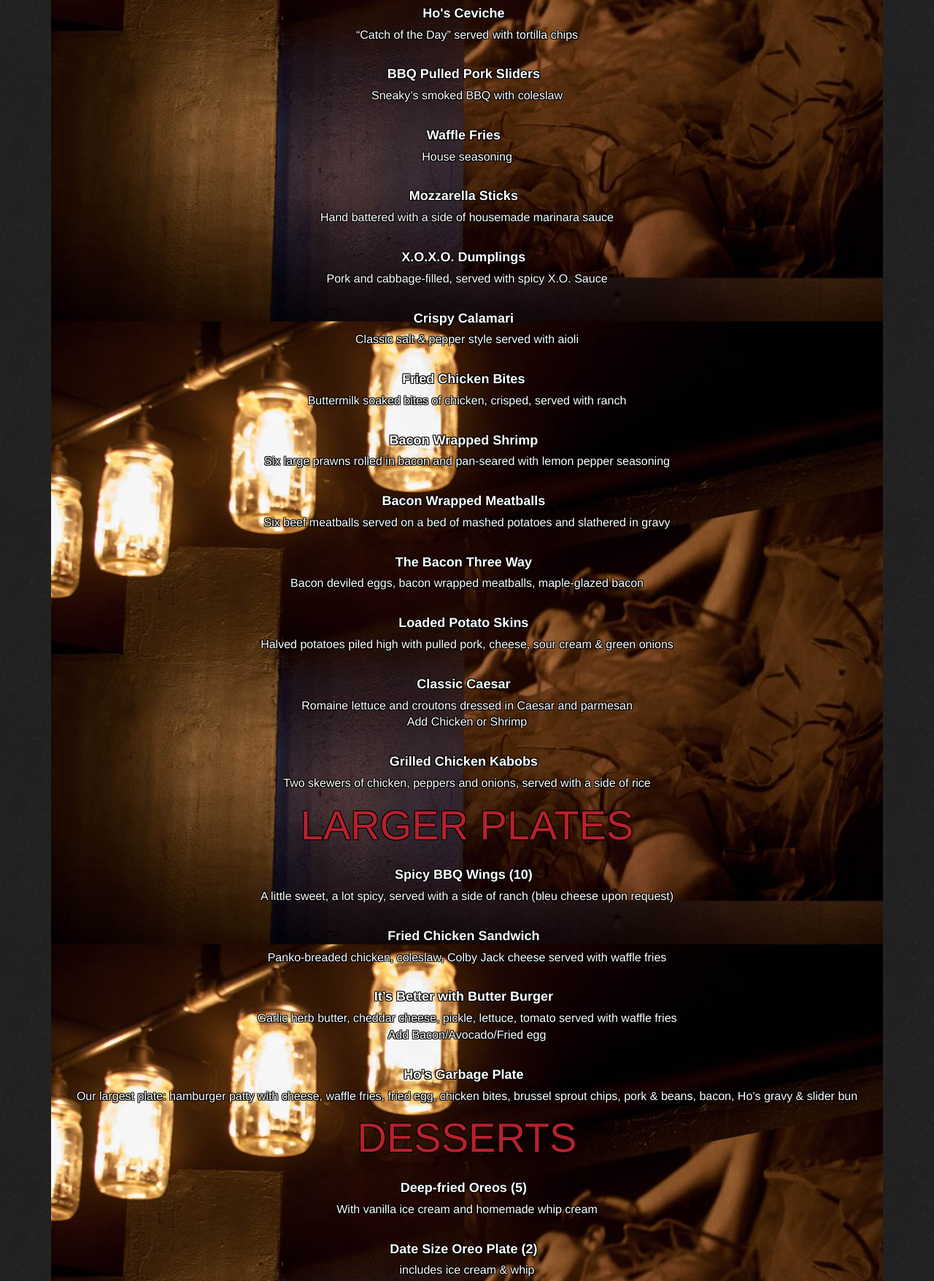
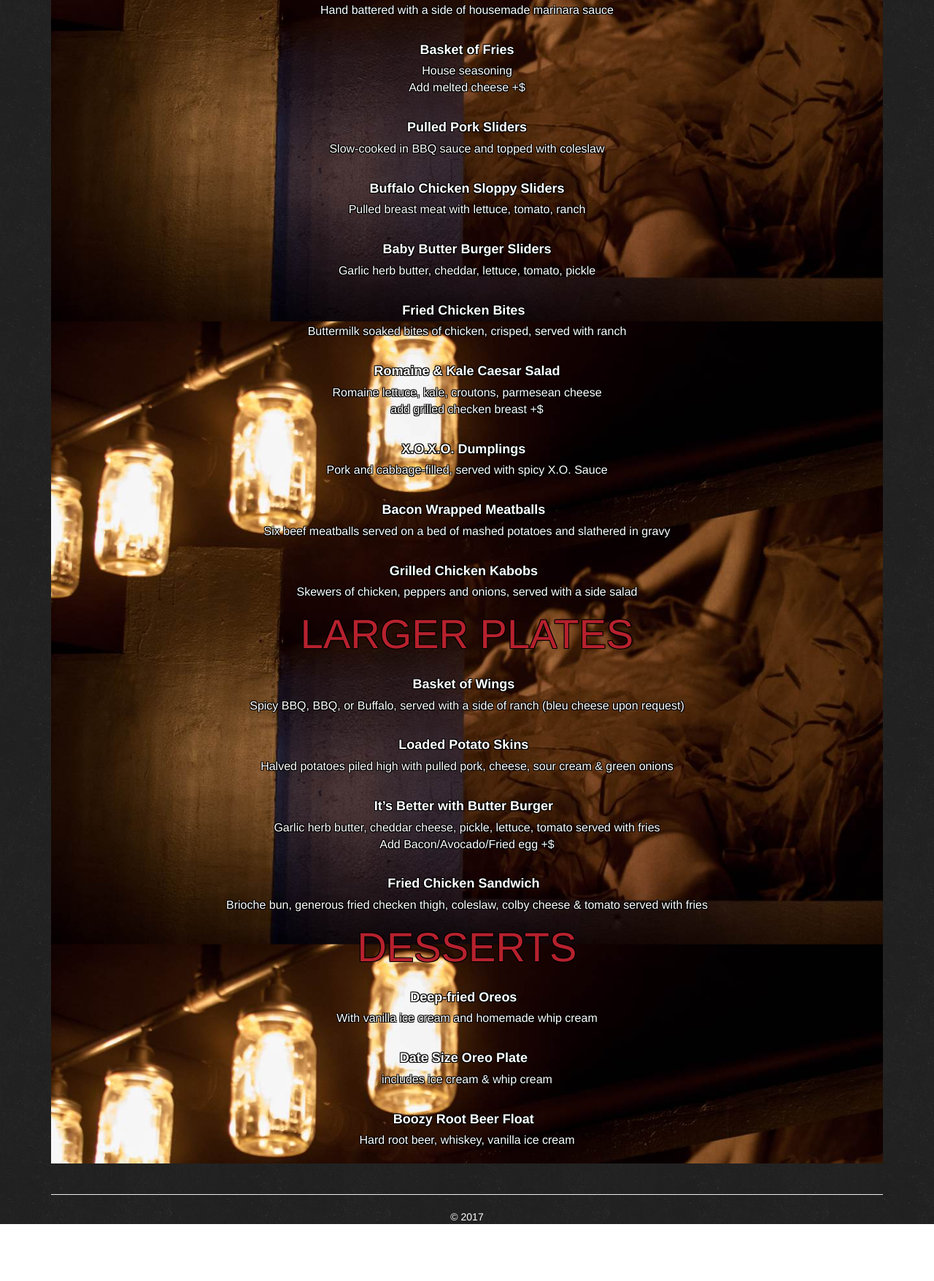
Before and after one commit to ctstone/tavern, a website: page www/menu.html in a window 1280 px wide. Shown: the part 550-2305 px from the top of the page at 73% size. After the commit the page ends 2227 px from the top, so only its background shows below. Drawn offline with nearby package versions, Linux system fonts and the light colour scheme; files that its build step writes are made by us from their sources; files whose address does not match are found by name.

Commit message:
Nov 2017 update
Lots of changes to the menu. Hide PDF versions of menu, no prices anywhere. Removed # of any item where possible.

```diff
--- a/www/menu.html
+++ b/www/menu.html
@@ -9,11 +9,11 @@
       <div class="container ">
         <!--=include _heading.html -->
         <div class="bg-img">
-
+          <!--
           <div class="text-right" style="font-size:18px;padding:4px;">
-            <!--<a href="https://drive.google.com/open?id=0Bzy-pK7sh38yY2ZIQzBiRDhidFU" class="label label-default" style="font-weight:normal;" title="download PDF menu">
+            <a href="https://drive.google.com/open?id=0Bzy-pK7sh38yY2ZIQzBiRDhidFU" class="label label-default" style="font-weight:normal;" title="download PDF menu">
               <i class="fa fa-file-pdf-o" aria-hidden="true"></i> brunch
-            </a>&nbsp;-->
+            </a>
             <a href="https://goo.gl/N8na5b" class="label label-default" style="font-weight:normal;" title="download PDF menu">
               <i class="fa fa-file-pdf-o" aria-hidden="true"></i> dinner
             </a>&nbsp;
@@ -21,11 +21,11 @@
               <i class="fa fa-file-pdf-o" aria-hidden="true"></i> happy hour
             </a>
           </div>
-
+          -->
           <div style="background-color:rgba(0, 0, 0, 0.4);">
             <p style="font-size:20px;font-weight:normal;padding:8px;">
               <a style="color:white;" href="#snacks">snacks</a> &bull;
-              <a style="color:white;" href="#starters_munchies">starters and medium plates</a> &bull;
+              <a style="color:white;" href="#small_medium>small and medium plates</a> &bull;
               <!-- <a style="color:white;" href="#salads">salads</a> &bull; -->
               <a style="color:white;" href="#larger_plates">larger plates</a> &bull;
               <a style="color:white;" href="#desserts">desserts</a><br>
@@ -35,142 +35,103 @@
 
           <h2 class="tk-almaq-rough"><a name="snacks">SNACKS</a></h2>
           <p>
-            <b>Furikake Popcorn <small>&nbsp;</small></b>
+            <b>Furikake Popcorn</b>
             <em>Island style, with butter, sesame seaweed, furikake seasonings</em>
           </p>
-
           <p>
-            <b>Sesame Brussels Chips <small>&nbsp;</small></b>
-            <em>Flash-fried Brussels leaves tossed in sesame oil, lemon and parmesan cheese</em>
+            <b>Fried Pickle Chips</b><br>
+            <em>Beer-battered and deep fried, served with aioli dipping sauce</em>
           </p>
 
-          <h2 class="tk-almaq-rough"><a name="starters_munchies">STARTERS &amp; MEDIUM PLATES</a></h2>
+          <h2 class="tk-almaq-rough"><a name="small_medium">SMALL &amp; MEDIUM PLATES</a></h2>
           <p>
-            <b>Ho's Ceviche <small>&nbsp;</small></b>
-            <em>“Catch of the Day” served with tortilla chips</em>
+            <b>Mozzarella Sticks</b><br>
+            <em>Hand battered with a side of housemade marinara sauce</em>
           </p>
           <p>
-            <b>BBQ Pulled Pork Sliders <small>&nbsp;</small></b>
-            <em>Sneaky’s smoked BBQ with coleslaw</em>
+            <b>Basket of Fries</b><br>
+            <em>House seasoning
+              <br>Add melted cheese +$</em>
           </p>
           <p>
-            <b>Waffle Fries <small>&nbsp;</small></b>
-            <em>House seasoning</em>
+            <b>Pulled Pork Sliders</b><br>
+            <em>Slow-cooked in BBQ sauce and topped with coleslaw</em>
           </p>
           <p>
-            <b>Mozzarella Sticks <small>&nbsp;</small></b>
-            <em>Hand battered with a side of housemade marinara sauce</em>
+            <b>Buffalo Chicken Sloppy Sliders</b><br>
+            <em>Pulled breast meat with lettuce, tomato, ranch</em>
+          </p>
+          <p>
+            <b>Baby Butter Burger Sliders</b>
+            <em>Garlic herb butter, cheddar, lettuce, tomato, pickle</em>
+          </p>
+          <p>
+            <b>Fried Chicken Bites <small>&nbsp;</small></b>
+            <em>Buttermilk soaked bites of chicken, crisped, served with ranch</em>
+          </p>
+          <p>
+            <b>Romaine & Kale Caesar Salad</b>
+            <em>Romaine lettuce, kale, croutons, parmesean cheese
+            <br>add grilled checken breast +$</em>
           </p>
           <p>
             <b>X.O.X.O. Dumplings <small>&nbsp;</small></b>
             <em>Pork and cabbage-filled, served with spicy X.O. Sauce</em>
           </p>
           <p>
-            <b>Crispy Calamari <small>&nbsp;</small></b>
-            <em>Classic salt &amp; pepper style served with aioli</em>
-          </p>
-          <p>
-            <b>Fried Chicken Bites <small>&nbsp;</small></b>
-            <em>Buttermilk soaked bites of chicken, crisped, served with ranch</em>
-          </p>
-          <p>
-            <b>Bacon Wrapped Shrimp <small>&nbsp;</small></b>
-            <em>Six large prawns rolled in bacon and pan-seared with lemon pepper seasoning</em>
-          </p>          <p>
             <b>Bacon Wrapped Meatballs <small>&nbsp;</small></b>
             <em>Six beef meatballs served on a bed of mashed potatoes and slathered in gravy</em>
           </p>
           <p>
-            <b>The Bacon Three Way <small>&nbsp;</small></b>
-            <em>Bacon deviled eggs, bacon wrapped meatballs, maple-glazed bacon</em>
+            <b>Grilled Chicken Kabobs <small>&nbsp;</small></b>
+            <em>Skewers of chicken, peppers and onions, served with a side salad</em>
+          </p>
+
+          <h2 class="tk-almaq-rough"><a name="larger_plates">LARGER PLATES</a></h2>
+          <p>
+            <b>Basket of Wings <small>&nbsp;</small></b>
+            <em>Spicy BBQ, BBQ, or Buffalo, served with a side of ranch (bleu cheese upon request)</em>
           </p>
           <p>
             <b>Loaded Potato Skins <small>&nbsp;</small></b>
             <em>Halved potatoes piled high with pulled pork, cheese, sour cream &amp; green onions</em>
           </p>
           <p>
-            <b>Classic Caesar <small>&nbsp;</small></b>
-            <em>Romaine lettuce and croutons dressed in Caesar and parmesan</em>
-            <em>Add Chicken or Shrimp</em>
-          </p>
-          <p>
-            <b>Grilled Chicken Kabobs <small>&nbsp;</small></b>
-            <em>Two skewers of chicken, peppers and onions, served with a side of rice</em>
-          </p>
-
-          <h2 class="tk-almaq-rough"><a name="larger_plates">LARGER PLATES</a></h2>
-          <p>
-            <b>Spicy BBQ Wings (10) <small>&nbsp;</small></b>
-            <em>A little sweet, a lot spicy, served with a side of ranch (bleu cheese upon request)</em>
+            <b>It’s Better with Butter Burger <small>&nbsp;</small></b>
+            <em>Garlic herb butter, cheddar cheese, pickle, lettuce, tomato served with fries</em>
+            <em>Add Bacon/Avocado/Fried egg +$</em>
           </p>
           <p>
             <b>Fried Chicken Sandwich <small>&nbsp;</small></b>
-            <em>Panko-breaded chicken, coleslaw, Colby Jack cheese served with waffle fries</em>
-          </p>
-          <p>
-            <b>It’s Better with Butter Burger <small>&nbsp;</small></b>
-            <em>Garlic herb butter, cheddar cheese, pickle, lettuce, tomato served with waffle fries</em>
-            <em>Add Bacon/Avocado/Fried egg</em>
-          </p>
-          <p>
-            <b>Ho’s Garbage Plate <small>&nbsp;</small></b>
-            <em>Our largest plate: hamburger patty with cheese, waffle fries, fried egg, chicken bites, brussel sprout chips, pork &amp; beans, bacon, Ho’s gravy &amp; slider bun</em>
+            <em>Brioche bun, generous fried checken thigh, coleslaw, colby cheese & tomato served with fries</em>
           </p>
 
           <h2 class="tk-almaq-rough"><a name="desserts">DESSERTS</a></h2>
           <p>
-            <b>Deep-fried Oreos (5) <small>&nbsp;</small></b>
+            <b>Deep-fried Oreos <small>&nbsp;</small></b>
             <em>With vanilla ice cream and homemade whip cream</em>
           </p>
           <p>
-            <b>Date Size Oreo Plate (2) <small>&nbsp;</small></b>
-            <em>includes ice cream &amp; whip</em>
-          </p>
-          <p>
-            <b>Deep-Fried Rolo (6) <small>&nbsp;</small></b>
-            <em>With vanilla ice cream and homemade whip cream</em>
+            <b>Date Size Oreo Plate <small>&nbsp;</small></b>
+            <em>includes ice cream &amp; whip cream</em>
           </p>
           <p>
             <b>Boozy Root Beer Float <small>&nbsp;</small></b>
             <em>Hard root beer, whiskey, vanilla ice cream</em>
           </p>
        <!--
-       <h2 class="tk-almaq-rough"><a name="brunch">BRUNCH</a></h2>
-          <p>
-            <b>Cinnamon Toast Sticks <small>&nbsp;</small></b>
-            <em>5 sticks served with mascarpone cheese and syrup dips</em>
-          </p>
+       <h2 class="tk-almaq-rough"><a name="brunch">BREAKFAST ANYTIME</a></h2>
           <p>
             <b>Rise and Shine <small>&nbsp;</small></b>
-            <em>Two eggs any style, 3 pieces bacon, hash browns and toast</em>
-          </p>
-          <p>
-            <b>Smoked Salmon or Pulled Pork Benedict <small>&nbsp;</small></b>
-            <em>Choose surf or turf on your classic eggs benedict. Served with hash browns.</em>
+            <em>Two eggs any style, 3 pieces bacon, hash browns and wheat toast</em>
           </p>
           <p>
             <b>Breakfast Potato Skins <small>&nbsp;</small></b>
-            <em>Stuffed with eggs, cheese, bacon bits and topped with salsa</em>
+            <em>Stuffed with eggs, cheese, bacon bits, and topped with salsa</em>
           </p>
           <p>
             <b>Breakfast Sandwich <small>&nbsp;</small></b>
-            <em>Eggs, bacon and cheddar cheese on a bagel. Served with hash browns</em>
-          </p>
-          <p>
-            <b>Spinach, Mushroom Scramble <small>&nbsp;</small></b>
-            <em>With tomato, avocado and cheddar cheese. Served with hashbrowns and toast</em>
-          </p>
-          <p>
-            <b>Stuffed French Toast <small>&nbsp;</small></b>
-            <em>Stuffed with mascarpone cheese, topped with fresh fruit</em>
-          </p>
-          <p>
-            <b>The Fred <small>&nbsp;</small></b>
-            <em>Pork sausage, 2 eggs, 2 strips bacon. Served with sauteed veggies</em>
-          </p>
-          <p>
-            <b>The Wilma <small>&nbsp;</small></b>
-            <em>Grilled wild salmon fillet, 2 eggs, 2 strips bacon. Served with sauteed veggies</em>
+            <em>Eggs, bacon and cheddar cheese on a bagel. </em>
           </p>
 
           <h2 class="tk-almaq-rough"><a name="brunch">BRUNCH DRINKS</a></h2>
```
